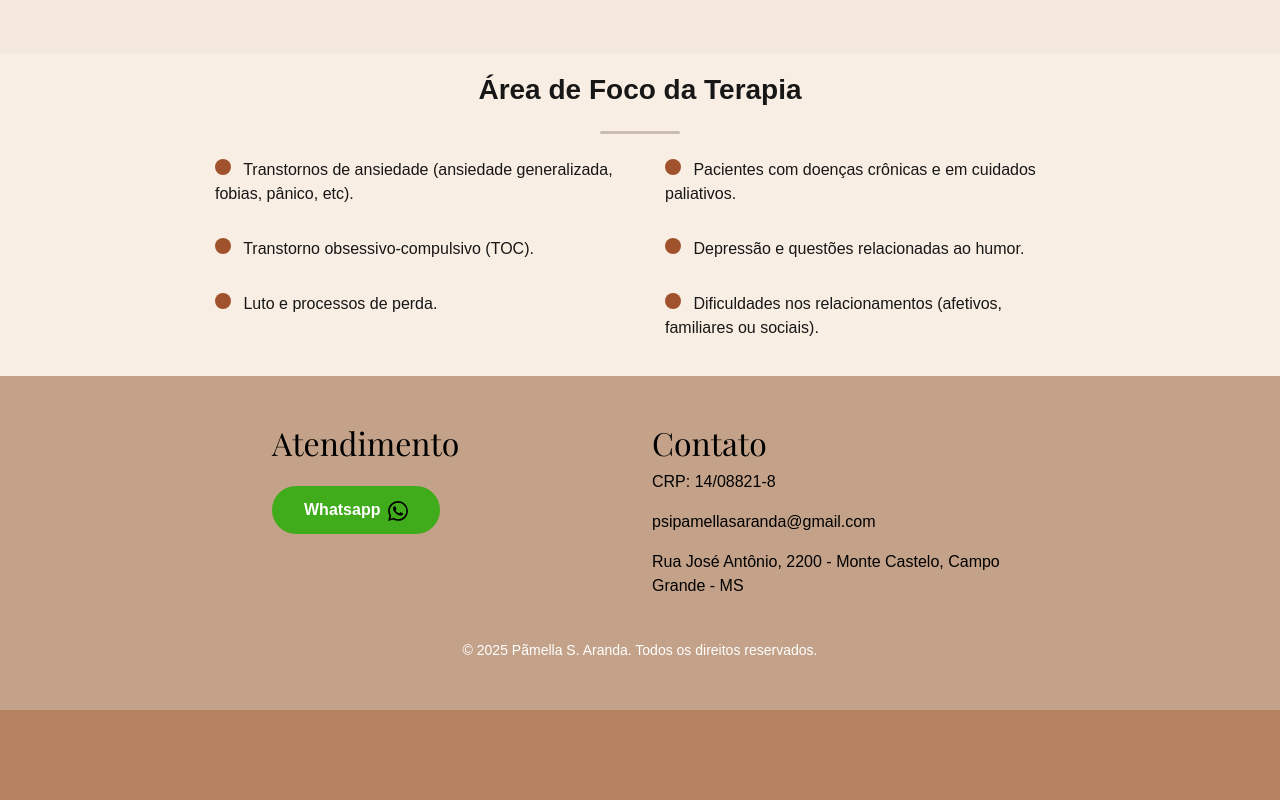
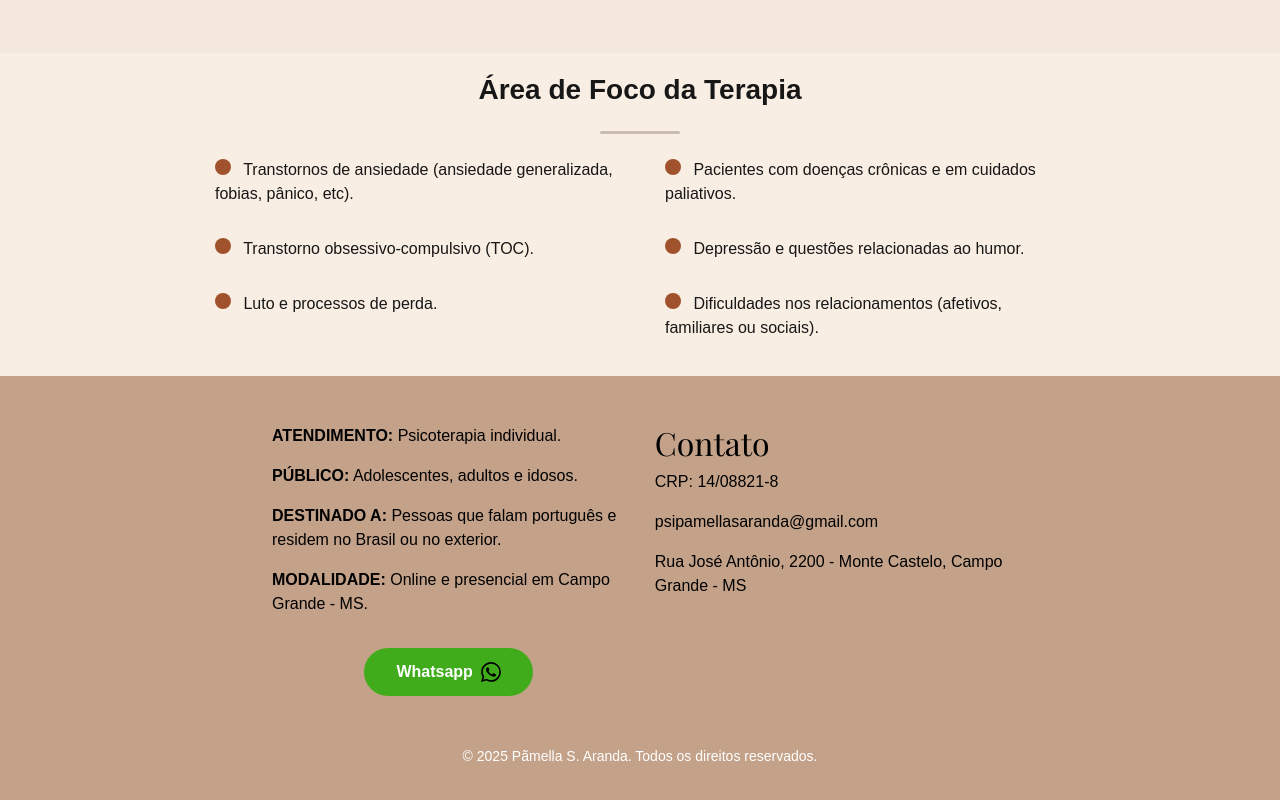
Before and after one commit to ABabayaga/Portfolio-PSI-PSA, a Next.js app: page / in a window 1280 px wide. Shown: the part 1555-2355 px from the top of the page. Before the commit the page ends 2265 px from the top, so only its background shows below. Built offline with nearby package versions, Linux system fonts and the light colour scheme.

Commit message:
Add informacoes no footer

```diff
--- a/src/components/Footer.js
+++ b/src/components/Footer.js
@@ -4,21 +4,36 @@ export default function Footer() {
   return (
     <footer id='contato' className={`${styles.footer} py-5 text-white`}>
       <div className="container" style={{ maxWidth: '760px' }} >
-        <div className="row">
+        <div className={styles.row}>
 
           {/* Coluna esquerda */}
-          <div className="col-md-6 text-center text-md-start mb-4 mb-md-0">
-            <h2 className={styles.title}>Atendimento</h2>
+          <div className={styles["custom-colleft"]}>
+            {/*<h2 className={styles.title}>Atendimento:</h2><p>Psicoterapia individual</p>*/}
+
+            <p>
+              <span style={{ fontWeight: 'bold' }}>ATENDIMENTO:</span> Psicoterapia individual.
+            </p>
+            <p>
+              <span style={{ fontWeight: 'bold' }}>PÚBLICO:</span> Adolescentes, adultos e idosos.
+            </p>
+            <p>
+              <span style={{ fontWeight: 'bold' }}>DESTINADO A:</span> Pessoas que falam português e residem no Brasil ou no exterior.
+            </p>
+            <p>
+              <span style={{ fontWeight: 'bold' }}>MODALIDADE:</span> Online e presencial em Campo Grande - MS.
+            </p>
 
             {/*<p className={styles.text} >Psicoterapia voltada ao público adulto</p>*/}
+            <div style={{ textAlign: 'center' }}>
               <a href='https://wa.me/5567996333839?text=Olá%21%20Gostaria%20de%20mais%20informações%20sobre%20o%20atendimento.' target="_blank"
                 rel="noopener noreferrer">
-            <button re className={styles.contactBtn}>Whatsapp<img src='/whatsapp.svg' style={{ width: '50%', maxWidth: '20px', height: 'auto', marginLeft: '8px' }}/></button>
+                <button re className={styles.contactBtn}>Whatsapp<img src='/whatsapp.svg' style={{ width: '50%', maxWidth: '20px', height: 'auto', marginLeft: '8px' }} /></button>
               </a>
+            </div>
           </div>
 
           {/* Coluna direita */}
-          <div className="col-md-6 text-start">
+          <div className={styles["custom-colright"]}>
             <h2 className={styles.title}>Contato</h2>
             <div className={styles.text} >
               {/*<p> (67) 97541-3669</p>*/}
--- a/src/styles/Footer.module.css
+++ b/src/styles/Footer.module.css
@@ -1,5 +1,3 @@
-
-
 .footer {
   background-color: #c4a289;
 
@@ -31,3 +29,35 @@
   background-color: #b4bac4;
   cursor: pointer;
 }
+
+.row {
+  display: flex;
+  flex-wrap: wrap;
+  justify-content: space-between;
+}
+
+.custom-colleft{
+  color: #000000;
+  width: 100%;
+  margin-bottom: 1.5rem;
+}
+
+
+.custom-colright {
+  width: 100%;
+  margin-bottom: 1.5rem;
+  text-align: left;
+}
+
+@media (min-width: 768px) {
+  .custom-colleft,
+  .custom-colright {
+    width: 48%;
+  }
+
+  .custom-colleft {
+    text-align: left;
+  }
+
+
+}
```
Lines whose indentation alone changed are shown as unchanged.
